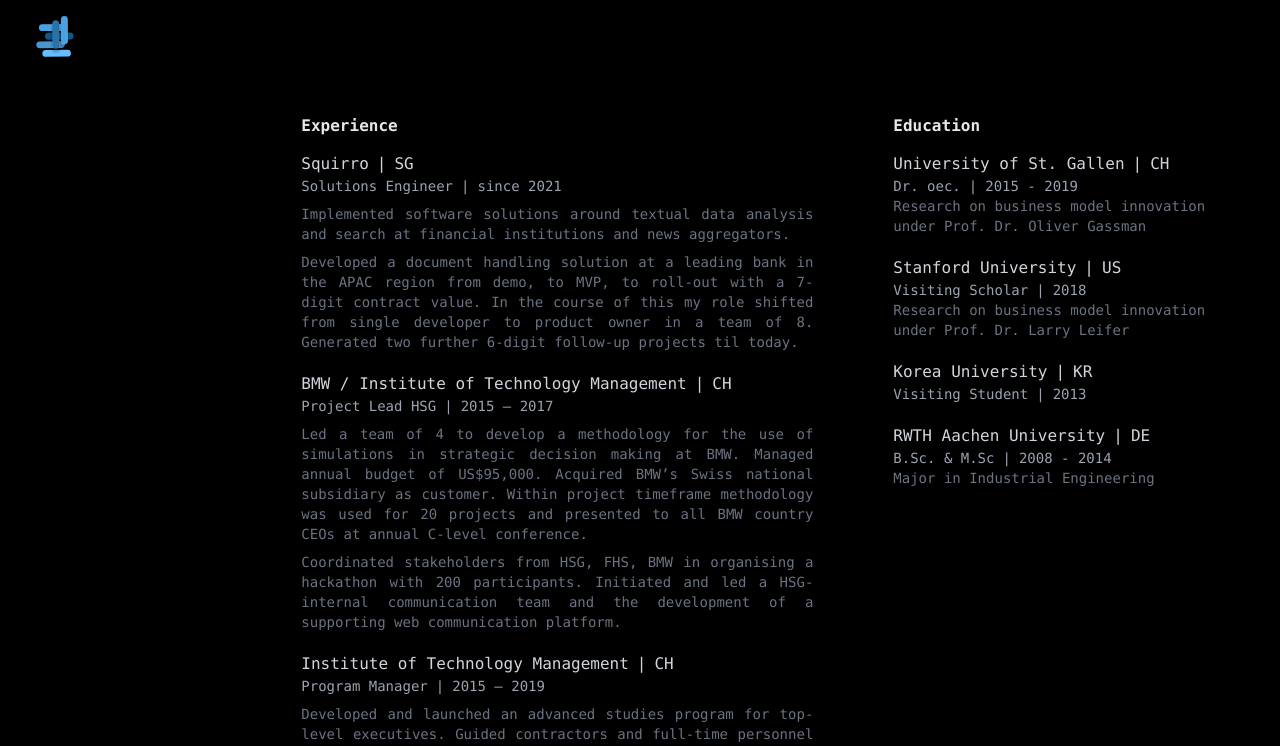
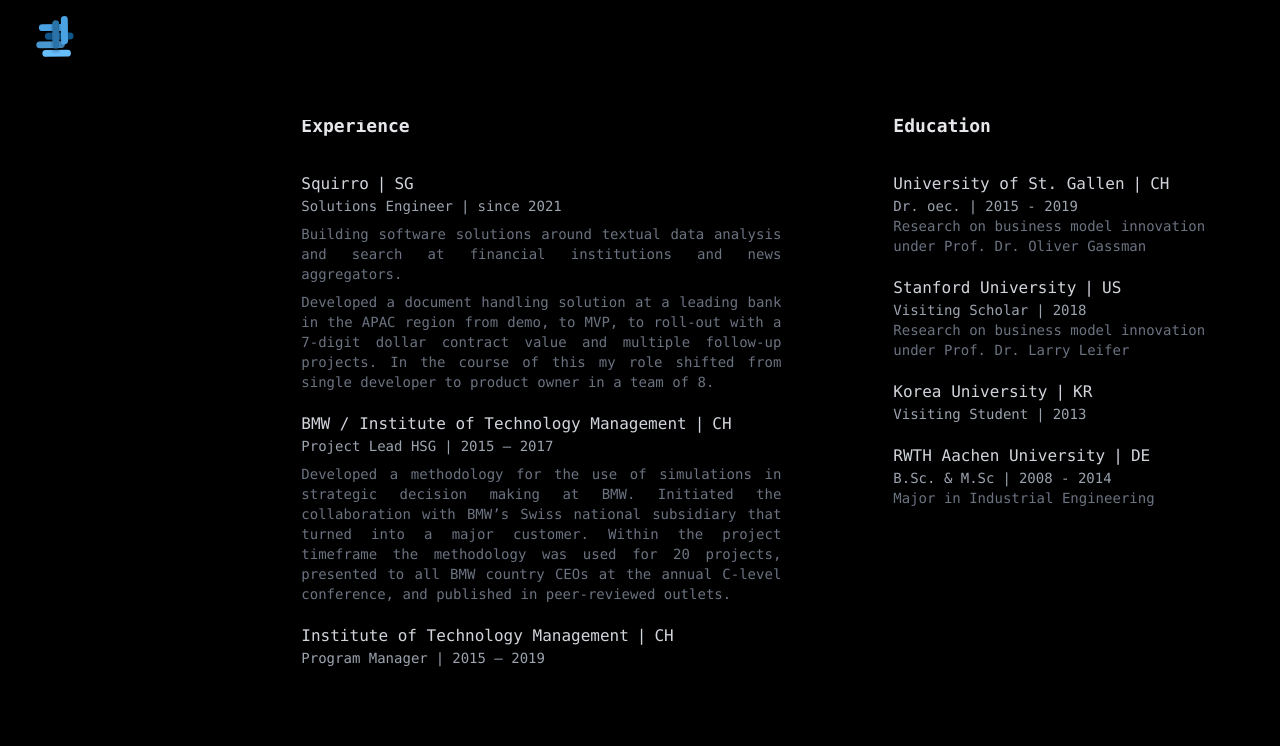
Before and after one commit to TM312/mllrs.io, an Astro site in the folder front/: page /about in a window 1280 px wide. Shown: the top 746 px of the page. Built offline with nearby package versions, Linux system fonts and the light colour scheme; Astro itself is replaced by a stand-in of ours.

Commit message:
fix: Update wording

```diff
--- a/front/src/components/AboutMain.vue
+++ b/front/src/components/AboutMain.vue
@@ -1,8 +1,10 @@
 <template>
     <div
         class="text-gray-200 lg:grid grid-cols-3 gap-x-20 font-mono justify-items-end">
-        <div class="max-w-lg col-span-2">
-            <h1 class="text-gray-200 font-semibold leading-3">
+        <div
+            class="max-w-lg col-span-2 lg:pr-8 lg:h-5/6 lg:overflow-y-auto">
+            <h1
+                class="text-gray-200 font-semibold leading-3 text-lg sticky top-0 bg-black pb-5">
                 Experience</h1>
             <div v-for="project, j in experience" :key="j"
                 class="mt-5">
@@ -18,16 +20,15 @@
                     <span>|</span>
                     <span v-text="project.timeSpan" />
                 </p>
-                <ul class="text-gray-500 font-regular text-sm text-justify">
+                <ul
+                    class="text-gray-500 font-regular text-sm text-justify">
                     <li v-for="item, k in project.description"
-                        class="mt-2"
-                        :key="k"
-                        v-text="item" />
+                        class="mt-2" :key="k" v-text="item" />
                 </ul>
             </div>
         </div>
         <div class="max-w-sm w-full col-span-1 mt-20 lg:mt-0">
-            <h1 class="text-gray-200 font-semibold leading-3">
+            <h1 class="text-gray-200 font-semibold text-lg leading-3 sticky top-0 bg-black pb-5">
                 Education</h1>
             <div v-for="station, i in education" :key="i"
                 class="mt-5">
@@ -89,8 +90,8 @@ const experience = [
         role: "Solutions Engineer",
         timeSpan: "since 2021",
         description: [
-            "Implemented software solutions around textual data analysis and search at financial institutions and news aggregators.",
-            "Developed a document handling solution at a leading bank in the APAC region from demo, to MVP, to roll-out with a 7-digit contract value. In the course of this my role shifted from single developer to product owner in a team of 8. Generated two further 6-digit follow-up projects til today.",
+            "Building software solutions around textual data analysis and search at financial institutions and news aggregators.",
+            "Developed a document handling solution at a leading bank in the APAC region from demo, to MVP, to roll-out with a 7-digit dollar contract value and multiple follow-up projects. In the course of this my role shifted from single developer to product owner in a team of 8.",
         ]
     },
     {
@@ -98,14 +99,16 @@ const experience = [
         countryCode: "CH",
         role: "Project Lead HSG",
         timeSpan: "2015 – 2017",
-        description: ["Led a team of 4 to develop a methodology for the use of simulations in strategic decision making at BMW. Managed annual budget of US$95,000. Acquired BMW’s Swiss national subsidiary as customer. Within project timeframe methodology was used for 20 projects and presented to all BMW country CEOs at annual C-level conference.", "Coordinated stakeholders from HSG, FHS, BMW in organising a hackathon with 200 participants. Initiated and led a HSG-internal communication team and the development of a supporting web communication platform."]
+        description: [
+            "Developed a methodology for the use of simulations in strategic decision making at BMW. Initiated the collaboration with BMW’s Swiss national subsidiary that turned into a major customer. Within the project timeframe the methodology was used for 20 projects, presented to all BMW country CEOs at the annual C-level conference, and published in peer-reviewed outlets.",
+        ]
     },
     {
         institution: "Institute of Technology Management",
         countryCode: "CH",
         role: "Program Manager",
         timeSpan: "2015 – 2019",
-        description: ["Developed and launched an advanced studies program for top-level executives. Guided contractors and full-time personnel in marketing and organisation activities. Responsible for financial planning. Acquired partnerships with 30 entrepreneurs and scholars across Switzerland and the Bay Area. The program generated US$700,000 in revenue across 3 seasons."]
+        description: ["Designed, launched, and managed an advanced studies program on business model innovation across the University of St. Gallen and in the Bay Area for top-level executives. The program generated close to a 7-digit dollar value in revenue across 3 seasons."]
     },
 ]
 </script>
--- a/front/src/components/LandingGallery.vue
+++ b/front/src/components/LandingGallery.vue
@@ -1,6 +1,6 @@
 <template>
   <div
-    class="grid max-w-2xl grid-cols-1 mx-auto gap-y-6 lg:gap-y-20 gap-x-8 lg:mx-0 lg:max-w-none lg:grid-cols-2">
+    class="grid max-w-2xl grid-cols-1 mx-auto gap-y-6 lg:gap-y-20 gap-x-8 lg:mx-0 lg:max-w-none lg:grid-cols-2 lg:pr-8">
     <article v-for="project in projects" :key="project.id"
       class="max-w-xl">
       <div class="">
--- a/front/src/layouts/Main.astro
+++ b/front/src/layouts/Main.astro
@@ -11,20 +11,18 @@ import LandingHeader from "../components/LandingHeader.vue";
     <meta name="generator" content={Astro.generator} />
     <title>Thomas M</title>
   </head>
-  <body class="bg-black">
-    <div class="relative  max-w-screen lg:max-h-screen">
-      <div
-        class="relative z-10 flex flex-col justify-between max-w-5xl min-h-screen px-4 mx-auto md:h-screen sm:px-8 md:max-w-7xl gap-y-8"
-      >
-        <LandingHeader/>
+  <body class="bg-black ">
+    <div
+      class="min-h-screen md:h-screen relative max-w-screen z-10 flex flex-col justify-between max-w-5xl px-4 mx-auto sm:px-8 md:max-w-7xl gap-y-8"
+    >
+      <LandingHeader />
 
-        <main class="items-center justify-between md:flex ">
+      <main class="">
+        <slot />
+        <!-- content is injected here -->
+      </main>
 
-            <slot /> <!-- content is injected here -->
-        </main>
-
-        <LandingFooter />
-      </div>
+      <LandingFooter class="sticky bottom-0 pt-8 bg-black" />
     </div>
   </body>
 </html>
--- a/front/src/pages/about.astro
+++ b/front/src/pages/about.astro
@@ -3,8 +3,8 @@ import Main from "../layouts/Main.astro";
 import AboutMain from "../components/AboutMain.vue";
 ---
 
-<Main id="bio">
-  <div >
-      <AboutMain class="p-2 overflow-hidden" />
+<Main id="about">
+  <div class="">
+      <AboutMain class="p-2 " />
   </div>
 </Main>
```
